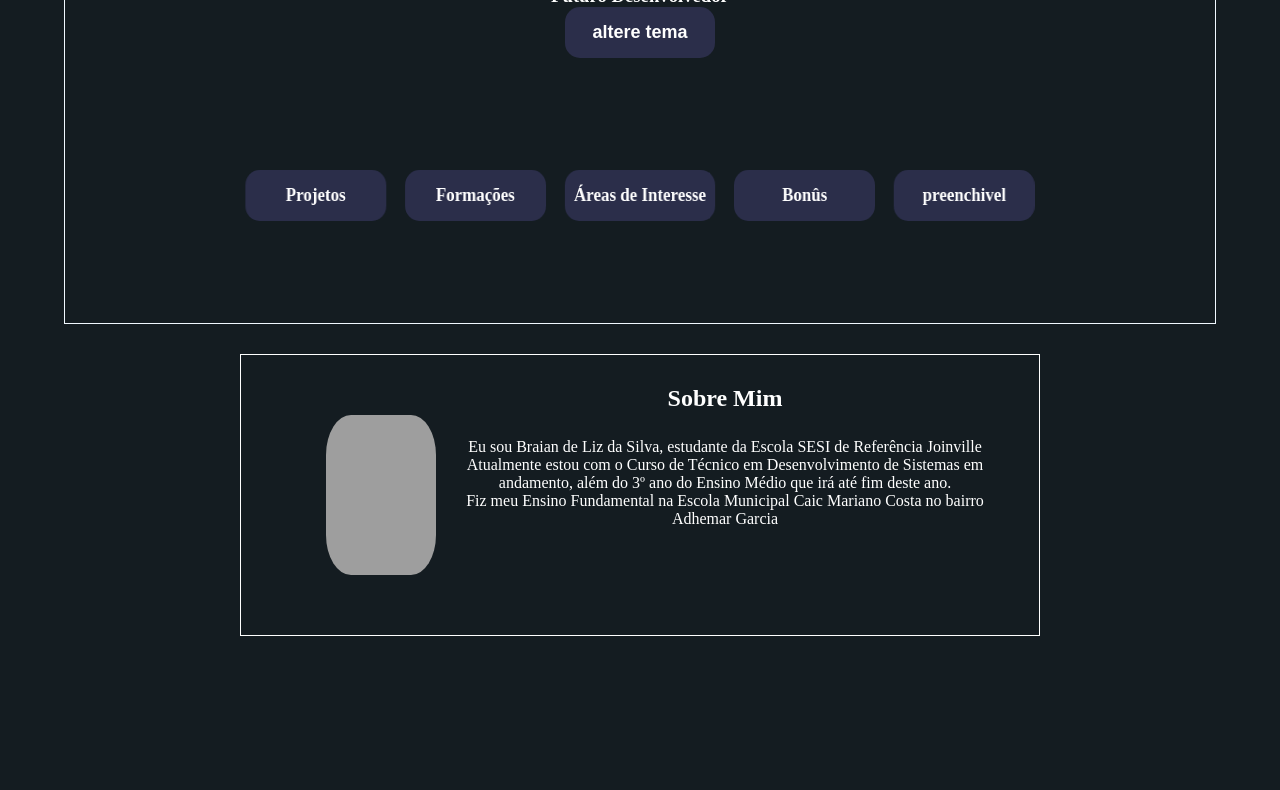
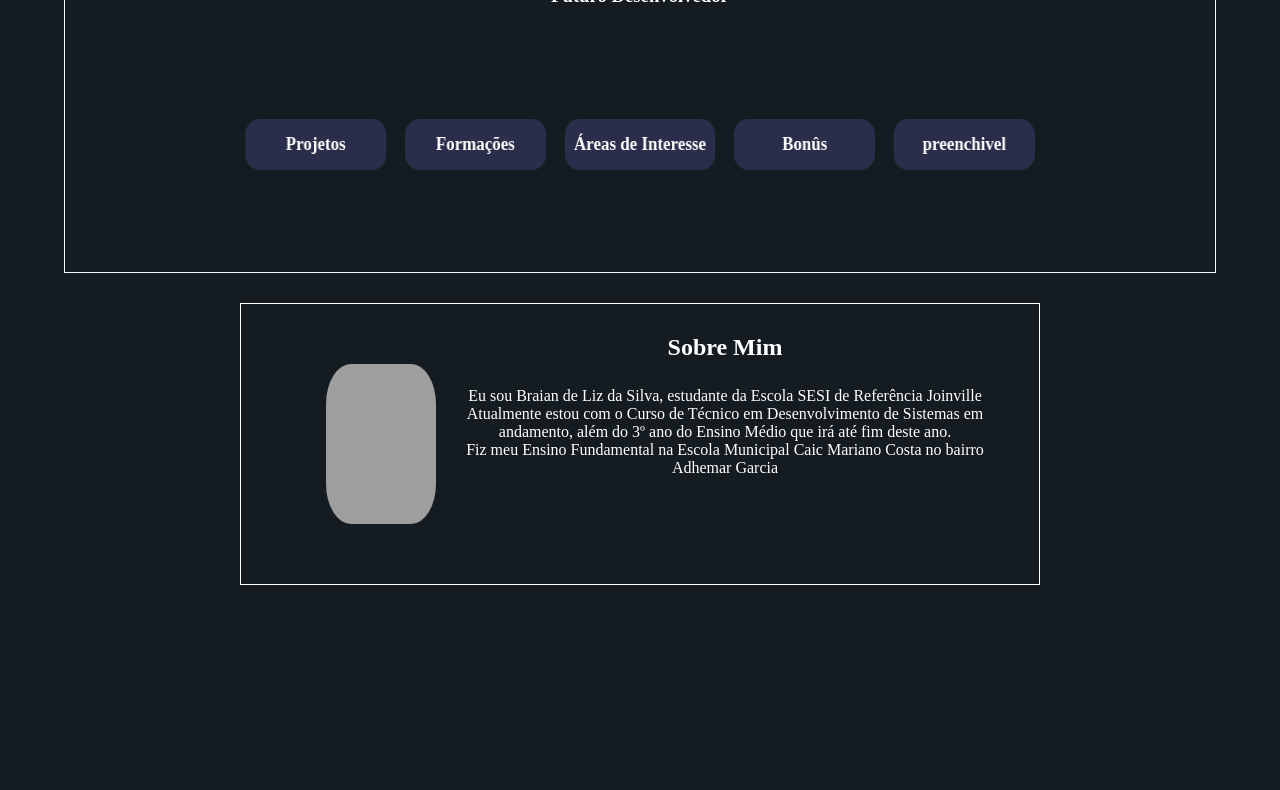
Before and after one commit to fic-fabrica-de-software/construindo-o-portfolio-Braian-de-Liz, a plain HTML site: page HTML/página_inicial.html in a window 1280 px wide. Shown: the part 83-873 px from the top of the page. Drawn offline with Linux system fonts and the light colour scheme; grey boxes are pictures that could not be loaded.

Commit message:
Elias celestial

```diff
--- a/HTML/página_inicial.html
+++ b/HTML/página_inicial.html
@@ -15,11 +15,7 @@
     <header id="cabelho">
         <h1 class="titulo">Braian de Liz</h1>
         <h3 class="subtitulo">Futuro Desenvolvedor</h3>
-        <div>
-            <button id="escolhe-tema">
-                altere tema
-            </button>
-        </div>
+
         <nav id="seletorpg">
             <div id="paginas">
 
```
